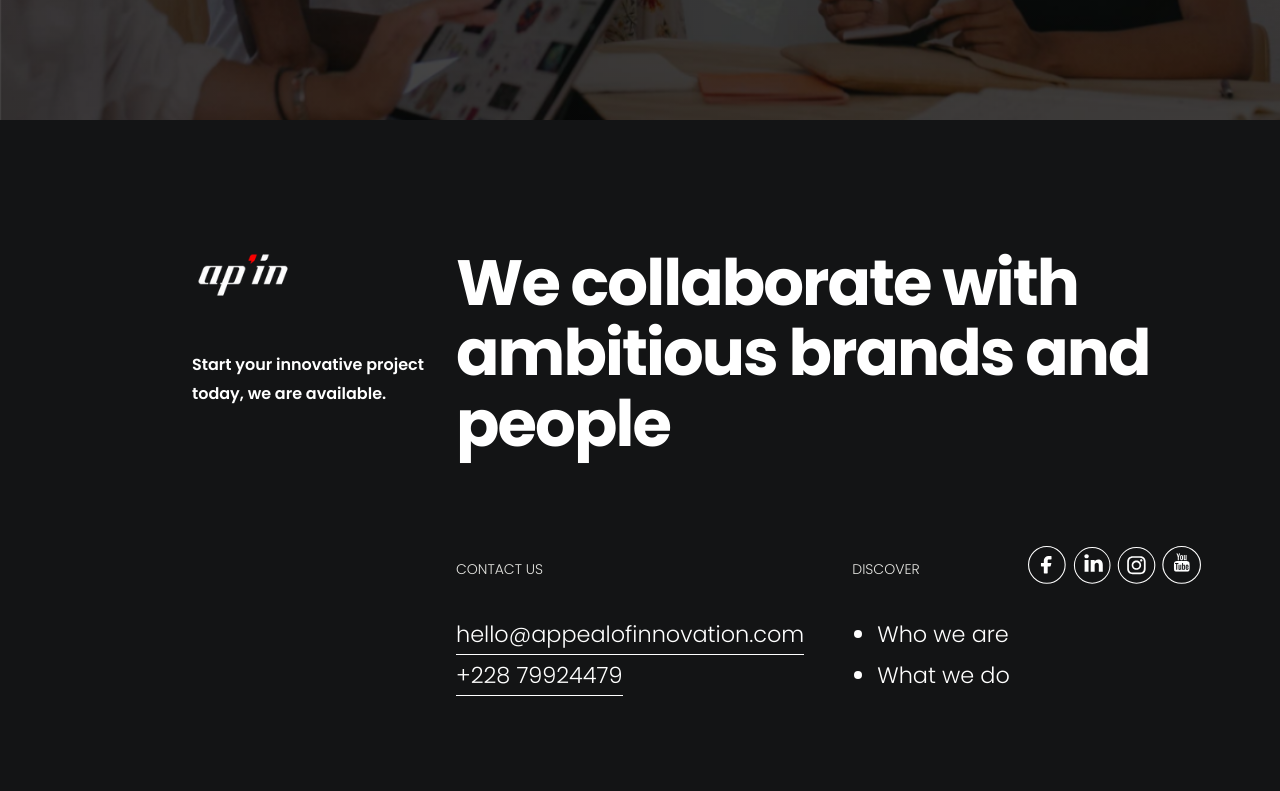
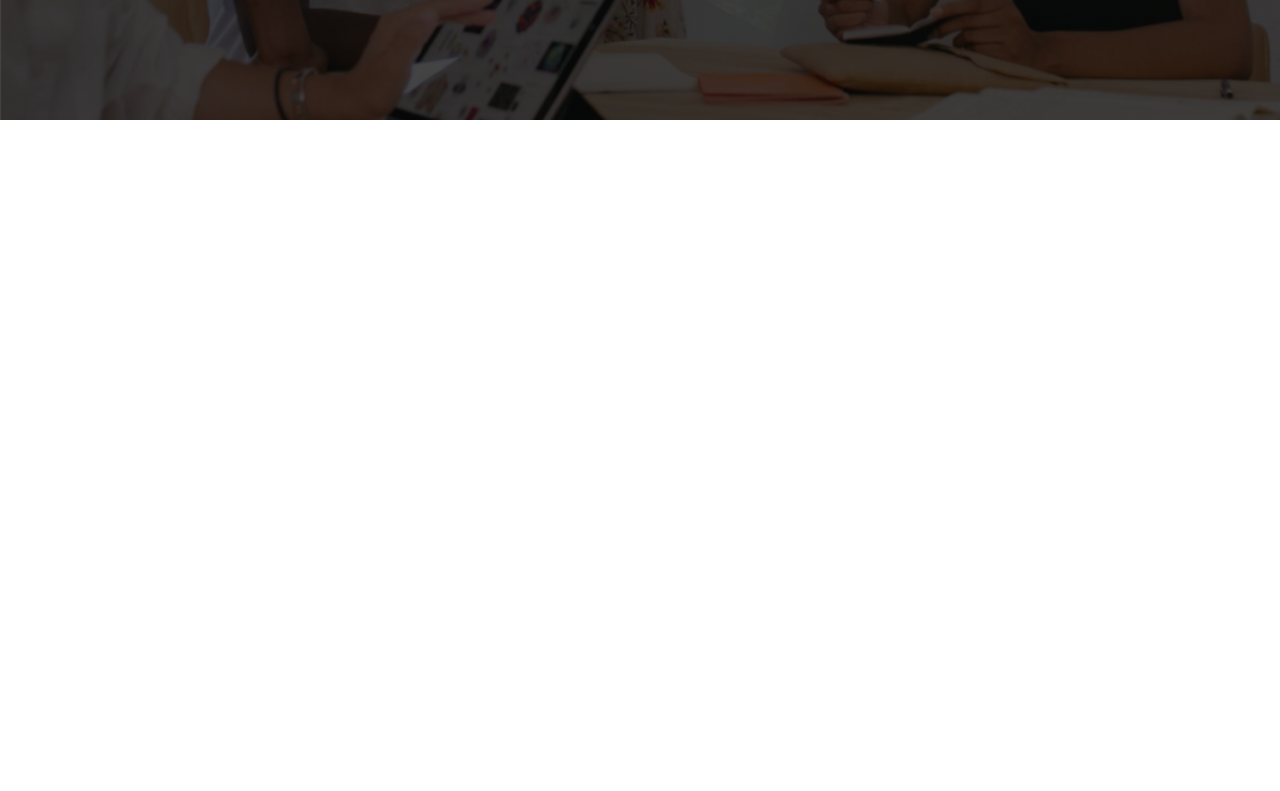
Before and after one commit to apelete21/ap-in-react, a React (Create React App) app: page /subscribe in a window 1280 px wide. Shown: the part 680-1471 px from the top of the page. After the commit the page ends 800 px from the top, so only its background shows below. Built offline with nearby package versions, Linux system fonts and the light colour scheme.

Commit message:
App route title setting

```diff
--- a/src/routes/Routes.jsx
+++ b/src/routes/Routes.jsx
@@ -37,7 +37,7 @@ export default function AppRoutes() {
         <Route path="/subscribe" element={<Newsletter />} />
         <Route path="/news" element={<News />} />
       </Routes>
-      {location.pathname !== "/get-in-touch" ||
+      {location.pathname !== "/get-in-touch" &&
       location.pathname !== "/subscribe" ? (
         <Footer />
       ) : null}
```
